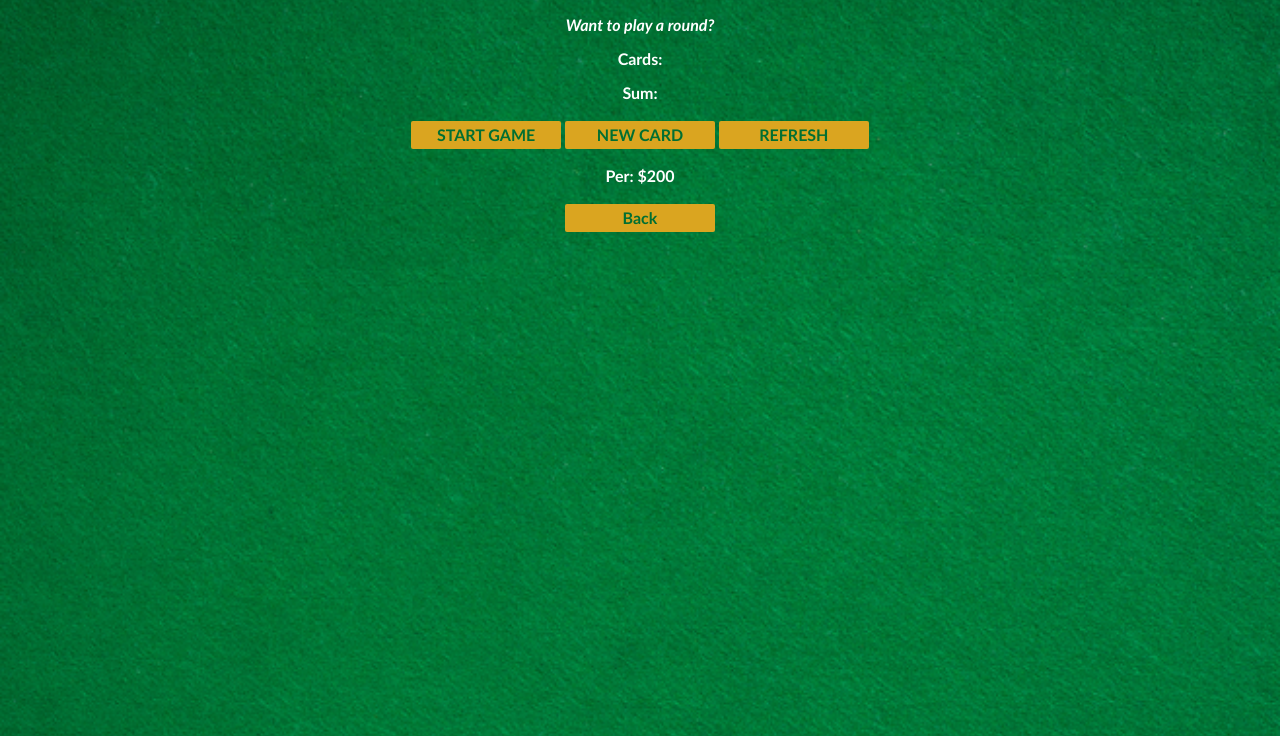
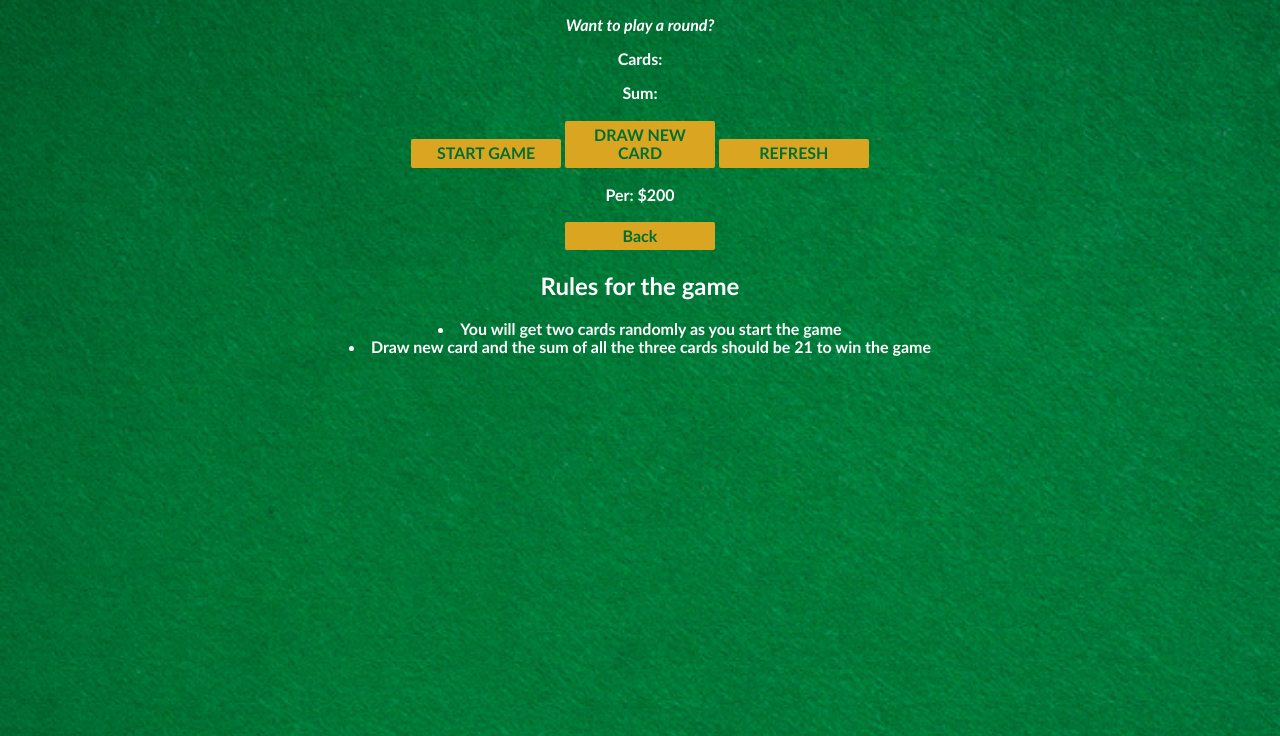
Before and after one commit to ASPankaj/onlineshop, a plain HTML site: page blackjack.html in a window 1280 px wide. Shown: the part 64-800 px from the top of the page. Drawn offline with nearby package versions, Linux system fonts and the light colour scheme.

Commit message:
Add files via upload

```diff
--- a/blackjack.html
+++ b/blackjack.html
@@ -8,7 +8,7 @@
         <p id="cards-el">Cards:</p>
         <p id="sum-el">Sum:</p>
         <button onclick="startGame()">START GAME</button>
-        <button onclick="newCard()">NEW CARD</button>
+        <button onclick="newCard()" id="myBtn">DRAW NEW CARD</button>
 		<button onClick="window.location.reload();"/>REFRESH</button>
 
         <p id="player-el"></p>
@@ -16,6 +16,11 @@
 			<button>Back</button>
 		</form>
 
+		<h2>Rules for the game</h2>
+
+			<li> You will get two cards randomly as you start the game</li>
+			<li> Draw new card and the sum of all the three cards should be 21 to win the game</li>
+
         <script src="js/blackjack.js"></script>
     </body>
 </html>
--- a/js/blackjack.js
+++ b/js/blackjack.js
@@ -47,6 +47,7 @@ function renderGame() {
     } else if (sum === 21) {
         message = "You've got Blackjack! Please refresh the page to start new game"
         hasBlackJack = true
+		 document.getElementById("myBtn").disabled = true
     } else {
         message = "You're out of the game! Please refresh the page"
         isAlive = false
```
